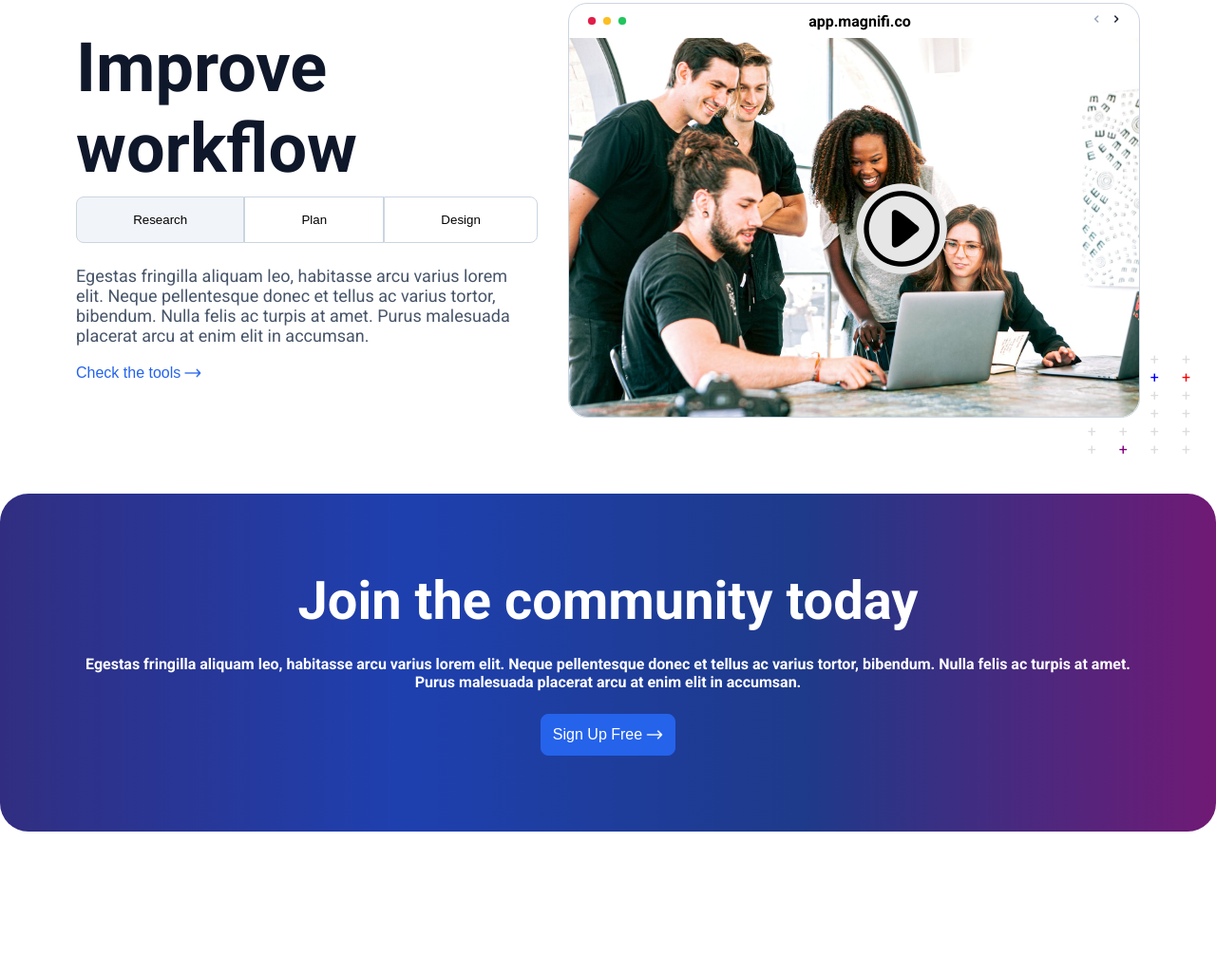
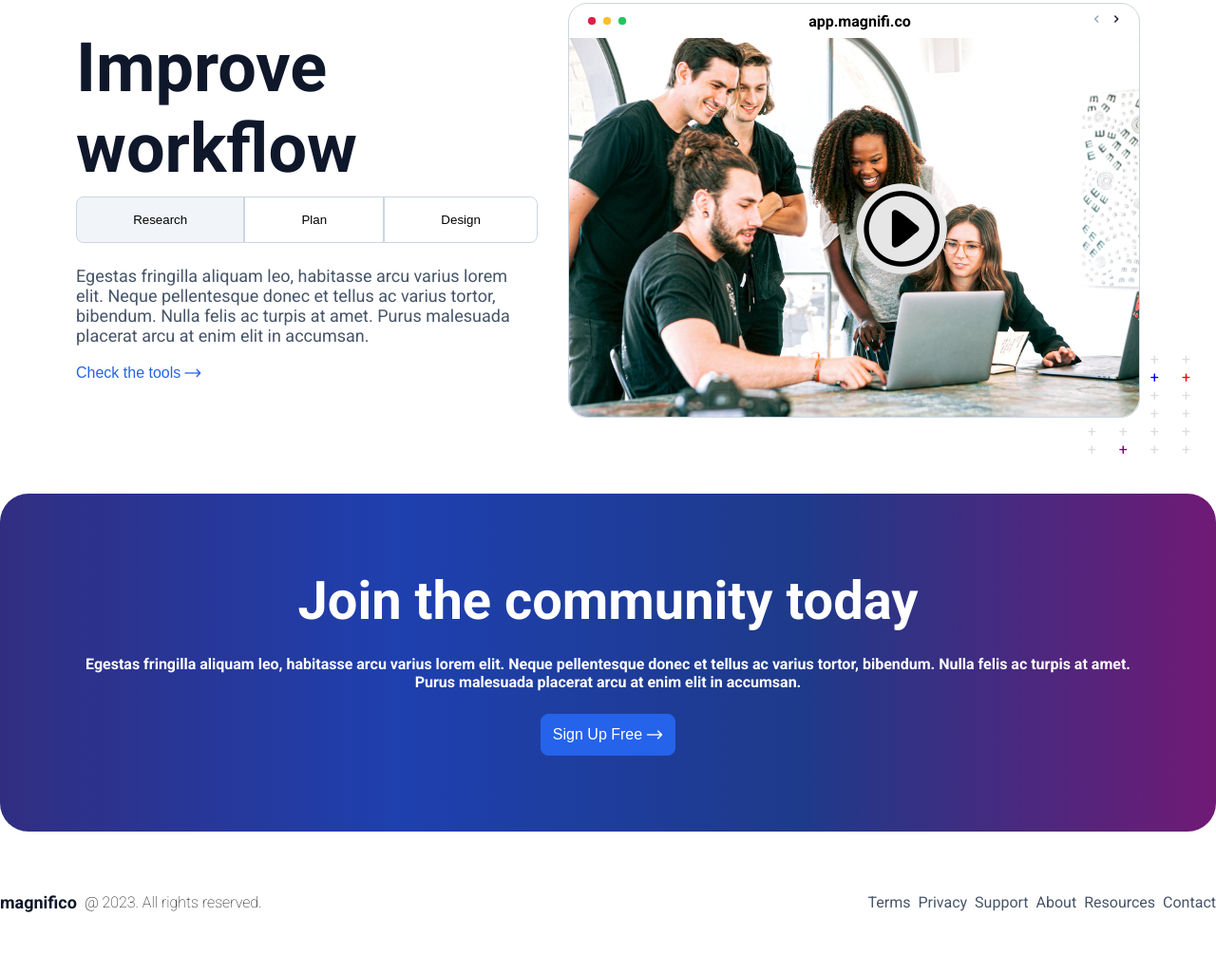
Before and after one commit to mahdi7596/project, a plain HTML site: page index.html in a window 1280 px wide. Shown: the part 2167-3192 px from the top of the page at 95% size. Before the commit the page ends 3043 px from the top, so only its background shows below. Drawn offline with nearby package versions, Linux system fonts and the light colour scheme.

Commit message:
footer designed

```diff
--- a/index.html
+++ b/index.html
@@ -360,6 +360,25 @@
     </section>
 
 
+    <footer class="landing-container">
+        <div class="copyright">
+            <p>
+                magnifico
+            </p>
+            <span>
+                @ 2023. All rights reserved.
+            </span>
+        </div>
+        <div class="footer-items">
+            <a href="">Terms</a>
+            <a href="">Privacy</a>
+            <a href="">Support</a>
+            <a href="">About</a>
+            <a href="">Resources</a>
+            <a href="">Contact</a>
+        </div>
+    </footer>
+
 </body>
 
 </html>
--- a/style.css
+++ b/style.css
@@ -544,6 +544,38 @@ nav a {
   text-align: center;
 }
 
+/* footer */
+
+footer {
+  display: flex;
+  align-items: center;
+  justify-content: space-between;
+  padding: 64px 0px;
+  flex-wrap: wrap;
+}
+
+footer .copyright {
+  display: flex;
+  align-items: center;
+  gap: 8px;
+}
+
+footer p {
+  font-weight: bold;
+  color: var(--neutral);
+  font-size: 18px;
+}
+
+footer span {
+  font-weight: 100 !important;
+}
+
+footer .footer-items a {
+  color: var(--ligthNeutral);
+  font-weight: 400 !important;
+  margin-left: 4px;
+}
+
 @media screen and (max-width: 1275px) {
   .hero-box .hero-box-content .box-content h1 {
     font-size: 54px;
@@ -555,6 +587,9 @@ nav a {
   .subscribe-section {
     border-radius: 0px;
     width: 100%;
+  }
+  footer {
+    padding: 32px 16px;
   }
 }
 
@@ -697,6 +732,9 @@ nav a {
   .about-us-carousel img {
     width: 130px;
   }
+  footer {
+    gap: 24px;
+  }
 }
 
 @media screen and (max-width: 480px) {
```
